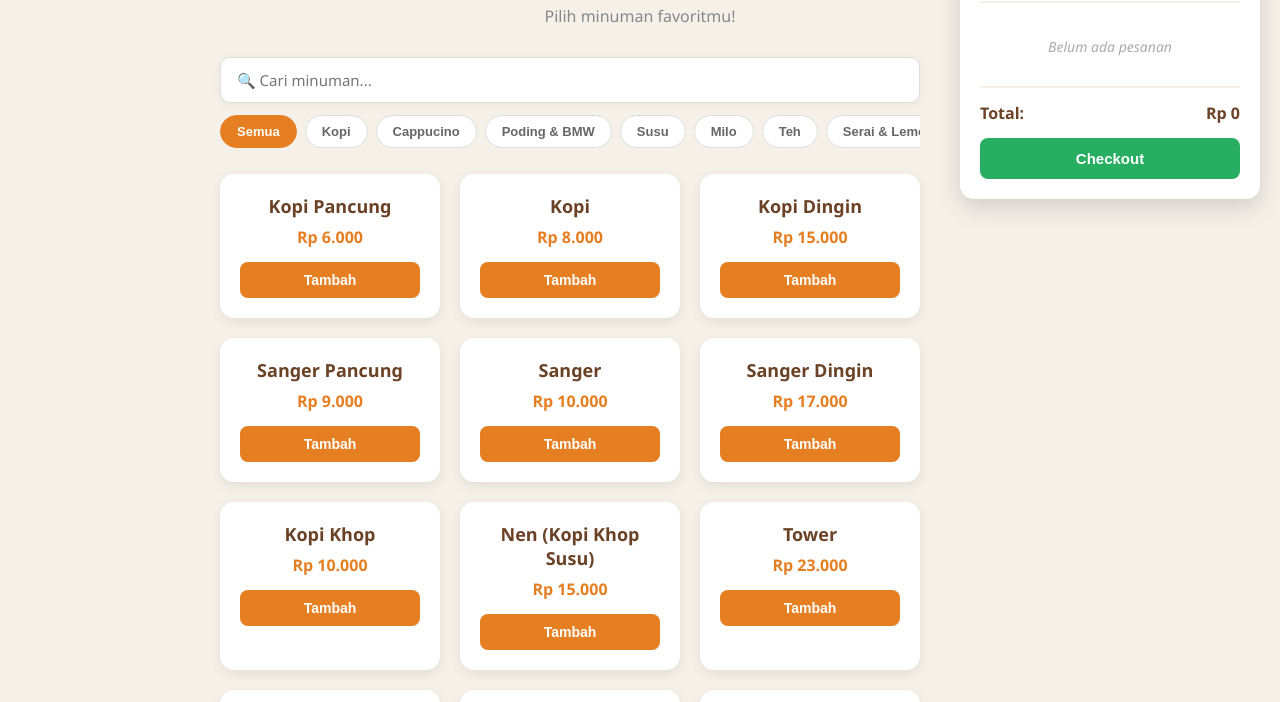
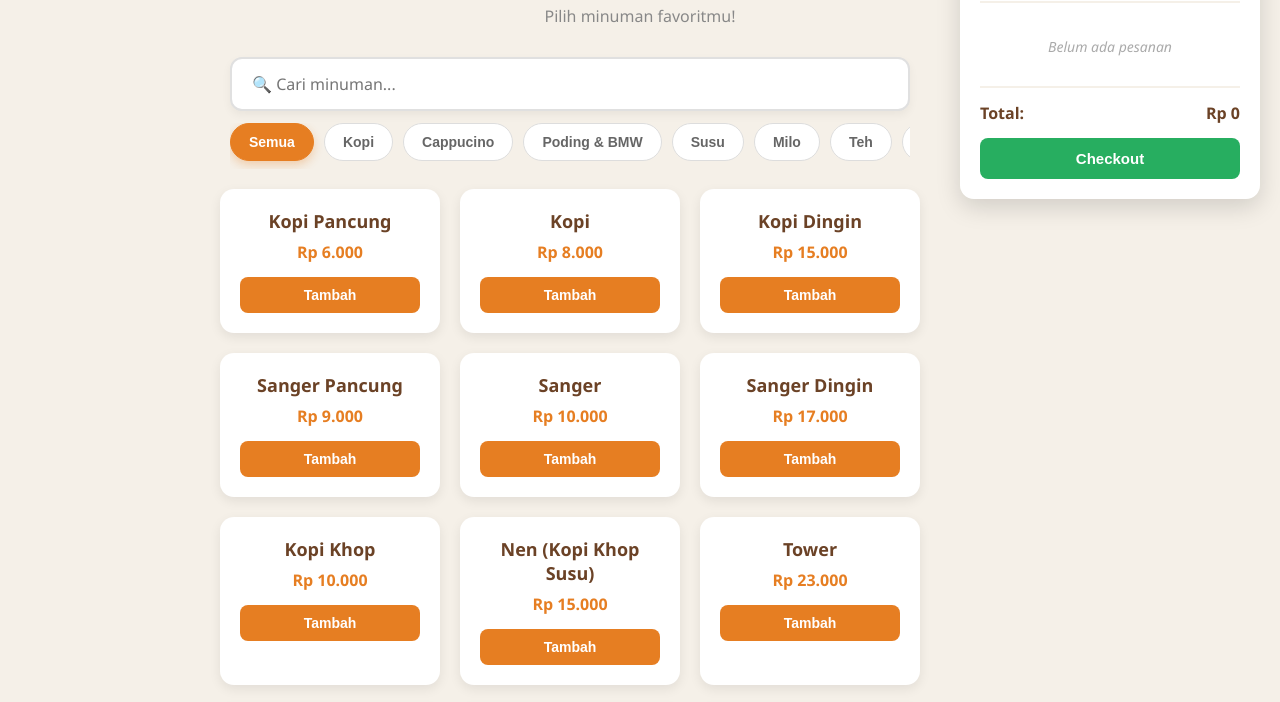
Before and after one commit to FardhanYP/Web-Minuman, a plain HTML site: page index.html in a window 1280 px wide. Shown: the part 76-778 px from the top of the page. Drawn offline with Linux system fonts and the light colour scheme.

Commit message:
Update style.css

```diff
--- a/style.css
+++ b/style.css
@@ -316,52 +316,58 @@ body > p {
 
 /* ====== KOLOM PENCARIAN & KATEGORI ====== */
 #kontrol-menu {
-  max-width: 1000px;
+  max-width: 700px;
   margin: 0 auto 20px;
+  display: flex;
+  flex-direction: column;
+  gap: 12px;
+  padding: 0 10px;
 }
 
 #input-cari {
   width: 100%;
-  padding: 12px 16px;
-  border: 1px solid #ddd;
-  border-radius: 10px;
-  font-size: 15px;
+  padding: 14px 20px;
+  border: 2px solid #e0e0e0;
+  border-radius: 12px;
+  font-size: 16px;
   font-family: inherit;
   background: #fff;
-  box-shadow: 0 2px 8px rgba(0, 0, 0, 0.05);
+  box-shadow: 0 4px 10px rgba(0, 0, 0, 0.05);
+  transition: all 0.2s;
+  box-sizing: border-box; /* WAJIB! biar padding gak ngerusak lebar */
 }
 
 #input-cari:focus {
   outline: none;
   border-color: #e67e22;
+  box-shadow: 0 4px 15px rgba(230, 126, 34, 0.2);
 }
 
 #tombol-kategori {
   display: flex;
-  gap: 8px;
-  margin-top: 12px;
-  overflow-x: auto;
-  padding-bottom: 6px;
+  gap: 10px;
+  overflow-x: auto; /* biar bisa di-scroll ke samping kalau kepanjangan */
+  padding-bottom: 8px;
 }
 
+/* Bikin scrollbar-nya tipis & cantik */
 #tombol-kategori::-webkit-scrollbar {
-  height: 4px;
+  height: 6px;
 }
-
 #tombol-kategori::-webkit-scrollbar-thumb {
-  background: #ddd;
-  border-radius: 2px;
+  background: #ccc;
+  border-radius: 4px;
 }
 
 .tombol-kategori {
   white-space: nowrap;
-  padding: 8px 16px;
+  padding: 10px 18px;
   border: 1px solid #ddd;
-  border-radius: 20px;
+  border-radius: 25px;
   background: #fff;
   color: #666;
-  font-size: 13px;
-  font-weight: bold;
+  font-size: 14px;
+  font-weight: 600;
   cursor: pointer;
   transition: all 0.2s;
 }
@@ -369,28 +375,21 @@ body > p {
 .tombol-kategori:hover {
   border-color: #e67e22;
   color: #e67e22;
+  transform: translateY(-2px);
 }
 
 .tombol-kategori.aktif {
   background: #e67e22;
   color: #fff;
   border-color: #e67e22;
+  box-shadow: 0 4px 10px rgba(230, 126, 34, 0.3);
 }
 
-/* Pesan kalau menu gak ketemu */
-.tidak-ditemukan {
-  grid-column: 1 / -1;
-  text-align: center;
-  color: #aaa;
-  font-style: italic;
-  padding: 40px 0;
-}
-
-/* Sesuaikan posisi dengan keranjang di desktop */
+/* Biar menu & pencarian gak ketutupan keranjang di laptop */
 @media (min-width: 901px) {
-  #kontrol-menu {
+  #kontrol-menu, #daftar-menu {
     margin-right: 340px;
+    margin-left: auto;
     max-width: 700px;
-    margin-left: auto;
   }
 }
```
